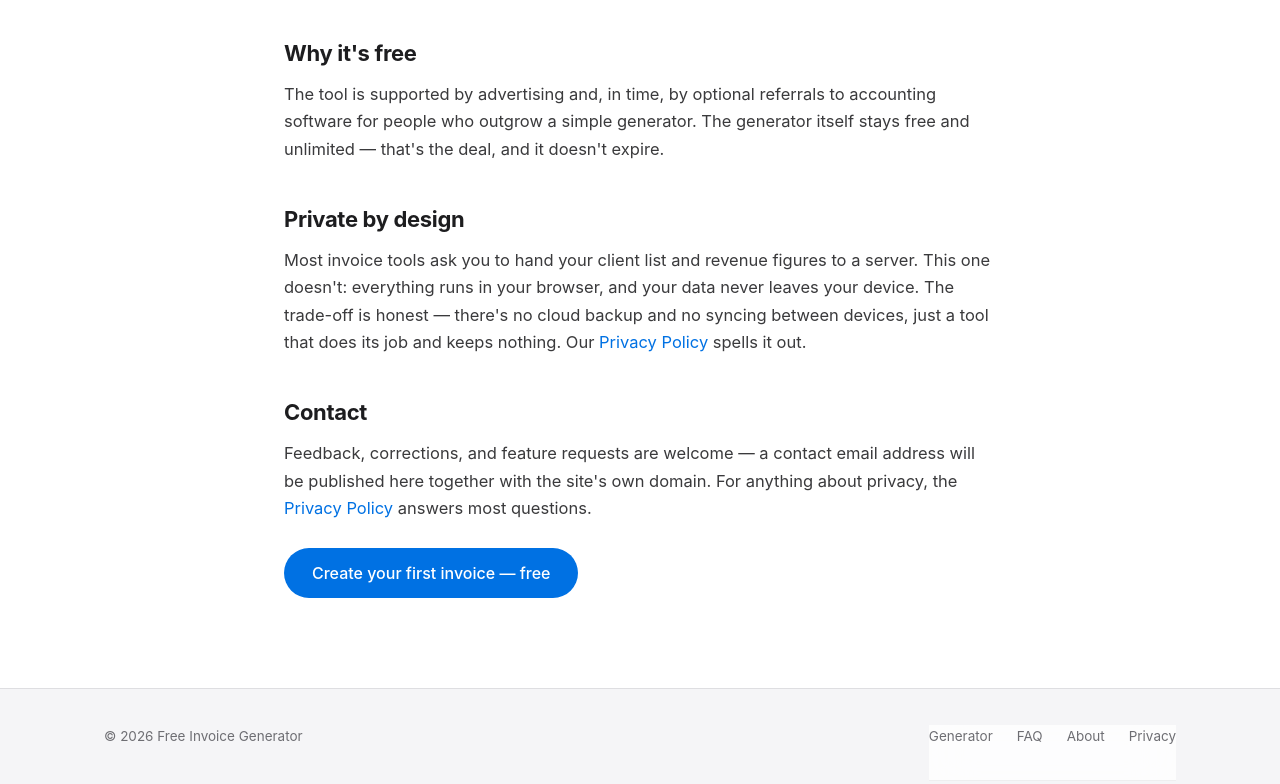
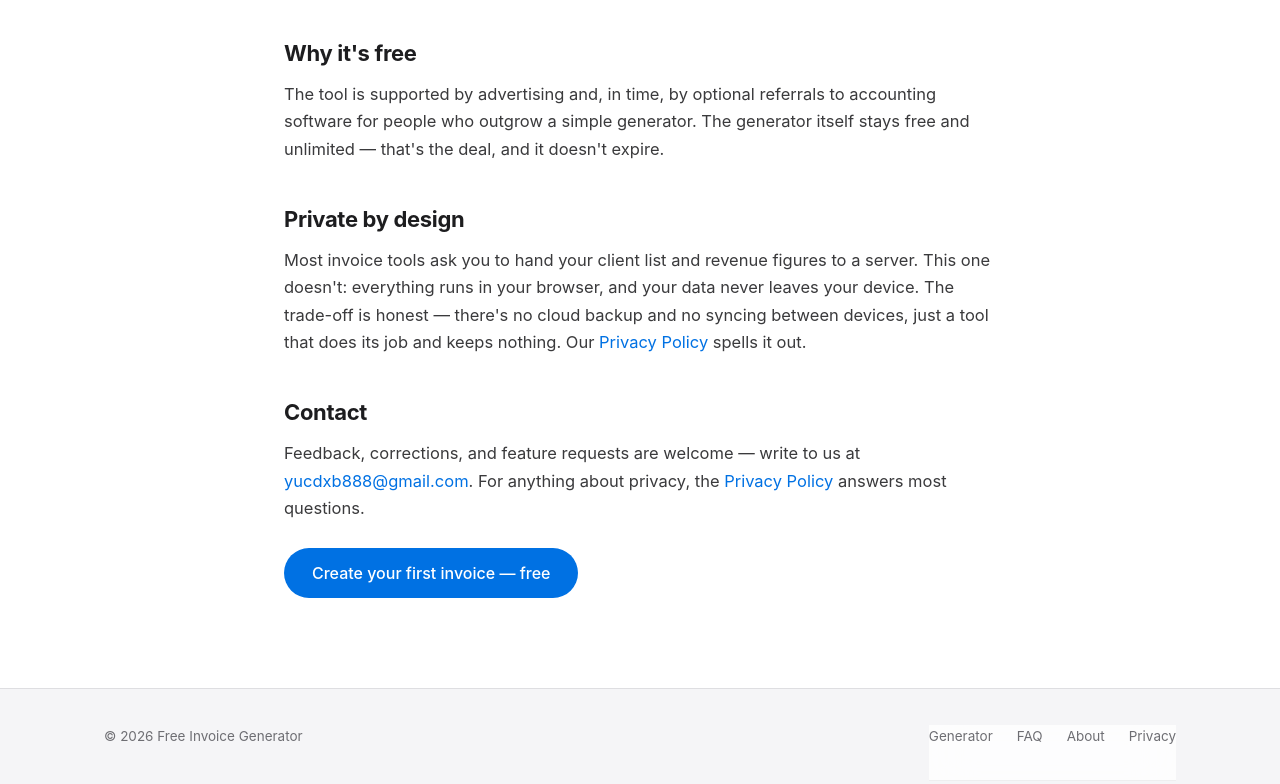
Before and after one commit to lychaoyan-cpu/free-invoice-generator, a plain HTML site: page about.html in a window 1280 px wide. Shown: the part 644-1428 px from the top of the page. Drawn offline with Linux system fonts and the light colour scheme.

Commit message:
Publish contact email on About page

```diff
--- a/about.html
+++ b/about.html
@@ -62,7 +62,7 @@ footer nav a{color:var(--gray)}
     <p>Most invoice tools ask you to hand your client list and revenue figures to a server. This one doesn't: everything runs in your browser, and your data never leaves your device. The trade-off is honest — there's no cloud backup and no syncing between devices, just a tool that does its job and keeps nothing. Our <a href="privacy.html">Privacy Policy</a> spells it out.</p>
 
     <h2>Contact</h2>
-    <p>Feedback, corrections, and feature requests are welcome — a contact email address will be published here together with the site's own domain. For anything about privacy, the <a href="privacy.html">Privacy Policy</a> answers most questions.</p>
+    <p>Feedback, corrections, and feature requests are welcome — write to us at <a href="mailto:yucdxb888@gmail.com">yucdxb888@gmail.com</a>. For anything about privacy, the <a href="privacy.html">Privacy Policy</a> answers most questions.</p>
 
     <a class="pill" href="index.html#generator">Create your first invoice — free</a>
   </div>
```
